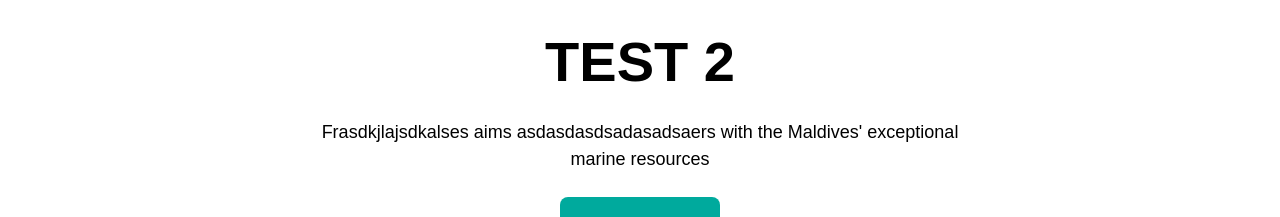
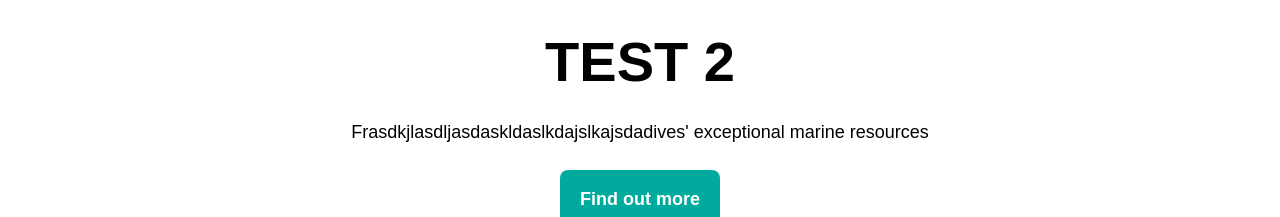
Before and after one commit to AliShaazin/fisheries-website, a Next.js app: page / in a window 1280 px wide. Shown: the part 5982-6199 px from the top of the page. Built offline with nearby package versions, Linux system fonts and the light colour scheme; a web font is replaced by a local one.

Commit message:
Update AboutUs.tsx

```diff
--- a/src/app/components/AboutUs.tsx
+++ b/src/app/components/AboutUs.tsx
@@ -10,7 +10,7 @@
       <HeadingBox
         smallHeading="Test 1"
         title="Test 2"
-        description="Frasdkjlajsdkalses aims asdasdasdsadasadsaers with the Maldives' exceptional marine resources"
+        description="Frasdkjlasdljasdaskldaslkdajslkajsdadives' exceptional marine resources"
         buttonText="Find out more"
         onButtonClick={() => {}}
         containerClassName="mb-28 flex flex-col items-center mt-16 md:mt-32 mx-auto w-full h-auto md:h-[335px] text-black"
```
